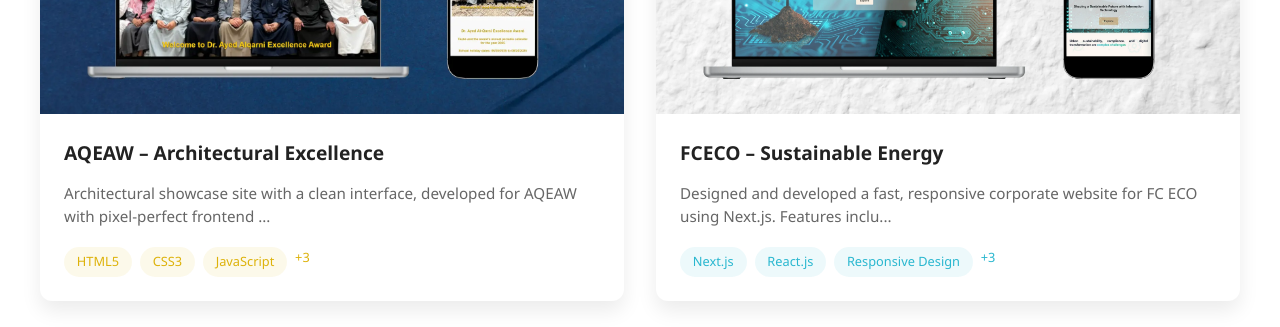
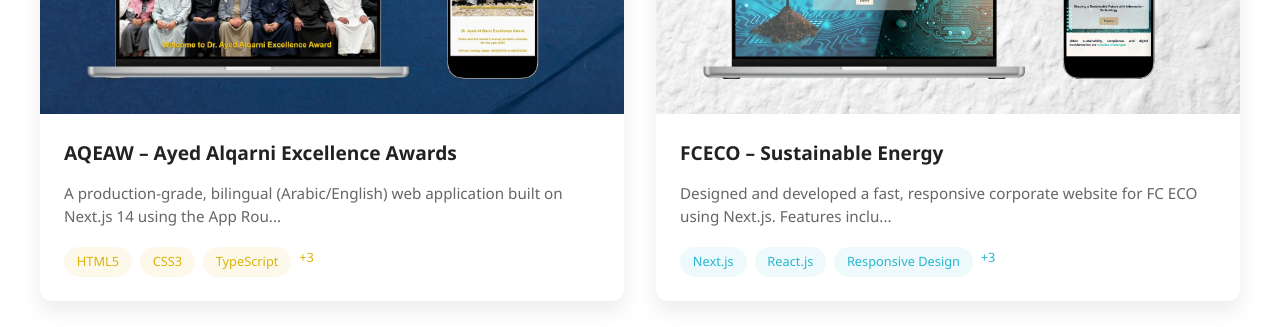
Before and after one commit to irfan3434/irfanishtiaq.dev, a React (Create React App) app: page /projects in a window 1280 px wide. Shown: the part 1180-1507 px from the top of the page. Built offline with nearby package versions, Linux system fonts and the light colour scheme.

Commit message:
addition of new features

```diff
--- a/src/pages/Projects.js
+++ b/src/pages/Projects.js
@@ -72,19 +72,20 @@ const Projects = () => {
     },
     {
       id: 3,
-      title: 'AQEAW – Architectural Excellence',
+      title: 'AQEAW – Ayed Alqarni Excellence Awards',
       url: 'https://www.aqeaw.com',
       image: proImage3,
-      description: 'Architectural showcase site with a clean interface, developed for AQEAW with pixel-perfect frontend work and customized components to highlight their design expertise.',
-      challenge: 'Creating a visually stunning portfolio that showcases architectural projects without overwhelming visitors, while ensuring optimal performance with large image assets.',
+      description: 'A production-grade, bilingual (Arabic/English) web application built on Next.js 14 using the App Router architecture. The project is written in TypeScript with a full RTL/LTR layout switching system.',
+      challenge: 'Creating a visually stunning web interface that showcases architectural brilliance without overwhelming visitors, while ensuring optimal performance with large image assets.',
       solution: 'Implemented a lazy-loaded image gallery with progressive loading and WebP format conversion, along with smooth scroll animations for an immersive viewing experience.',
       features: [
-        'Immersive project gallery',
-        'SVG-based interactive elements',
-        'Lazy-loaded image optimization',
-        'Smooth scrolling animations'
+        'Zero-Flash Bilingual RTL/LTR Switching',
+        'App Router Architecture with Feature-Scoped Structure',
+        'Global Language Context',
+        'Persistent Layout Shell',
+        'Rich Homepage Section Composition'
       ],
-      stack: ['HTML5', 'CSS3', 'JavaScript', 'Shopify', 'Responsive Design', 'JSON'],
+      stack: ['HTML5', 'CSS3', 'TypeScript', 'React.js', 'Next.js', 'Responsive Design'],
       color: '#ddb20a'
     },
     {
```
